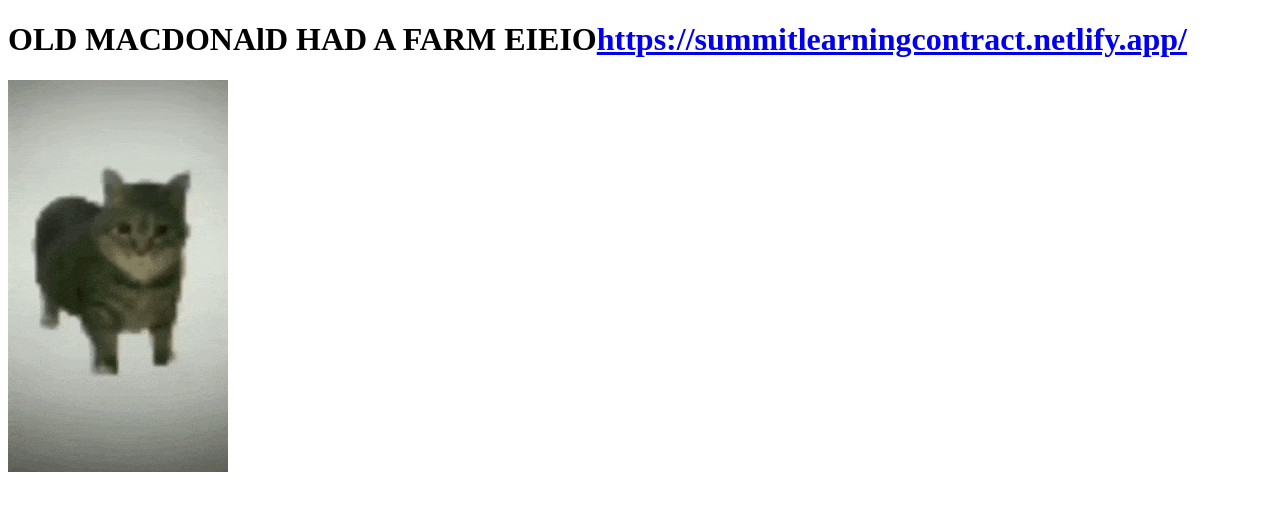
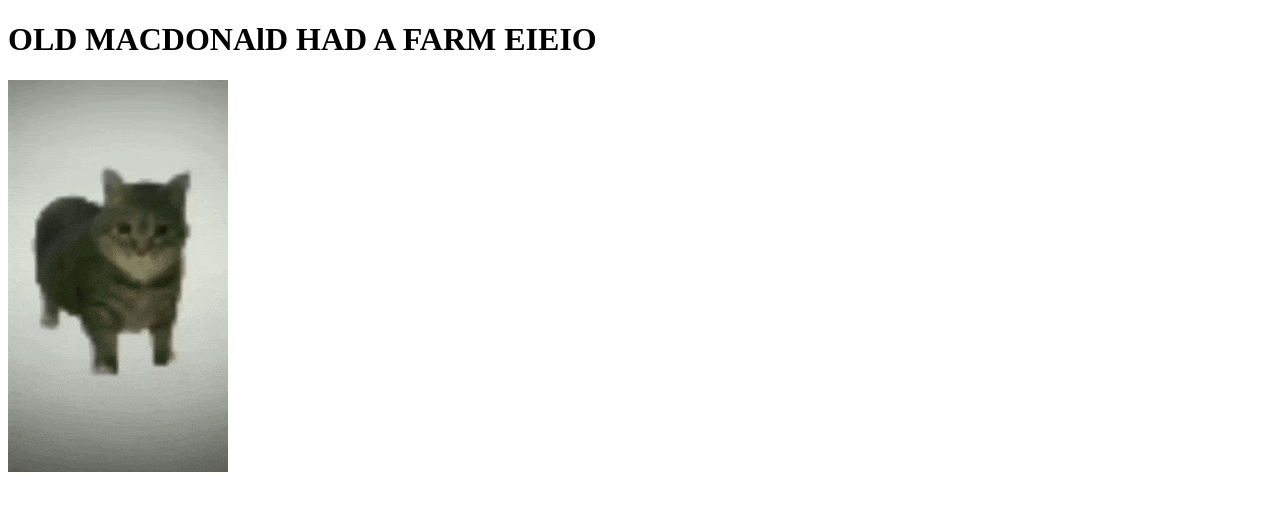
Before and after one commit to 19noronhar/Spinning-cat-URL, a plain HTML site: page index.html in a window 1280 px wide. Drawn offline with Linux system fonts and the light colour scheme.

Commit message:
Update index.html

```diff
--- a/index.html
+++ b/index.html
@@ -6,7 +6,8 @@
          <title>summitlearningcontract.netlify.app</title>
     </head>
     <body>
-        <h1>OLD MACDONAlD HAD A FARM EIEIO<a href="https://summitlearningcontract.netlify.app/">https://summitlearningcontract.netlify.app/</a></h1>
+        <h1>OLD MACDONAlD HAD A FARM EIEIO</h1>
         <img src="spinning-cat.gif" alt="We are powered by spinning cats.">
     </body>
+
 </html>
```
